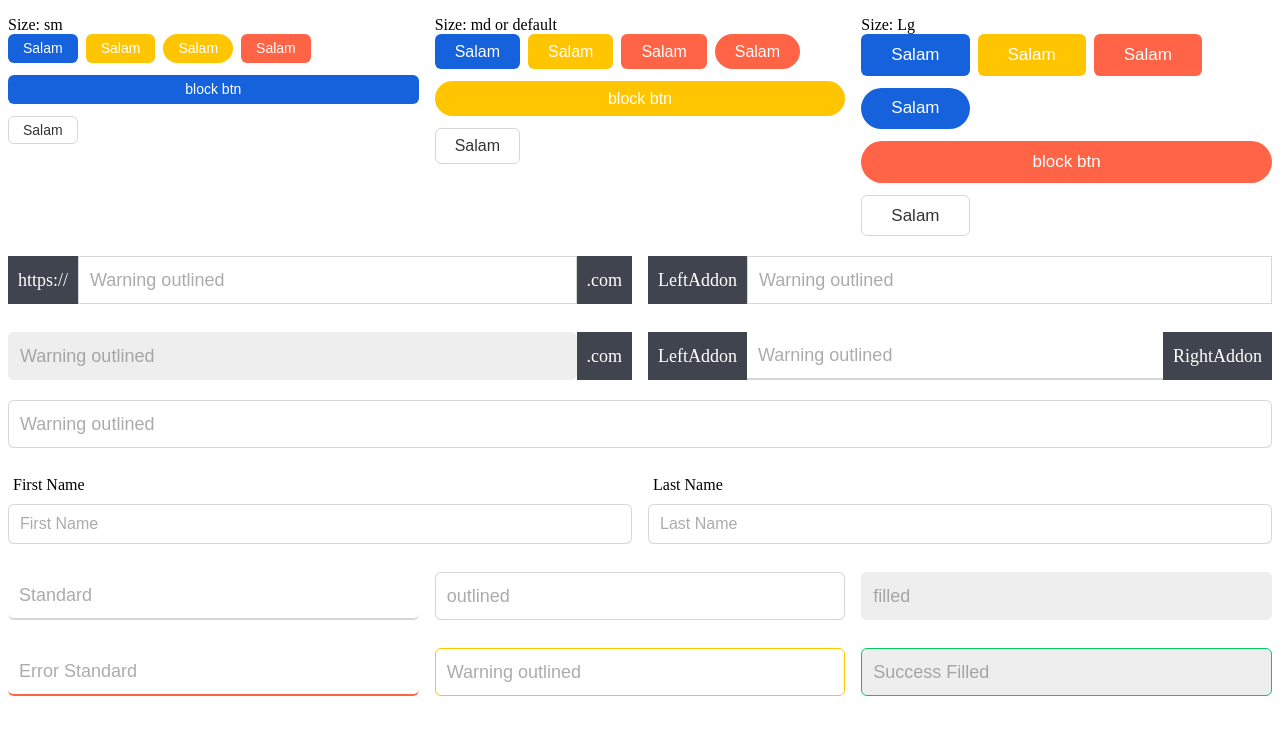
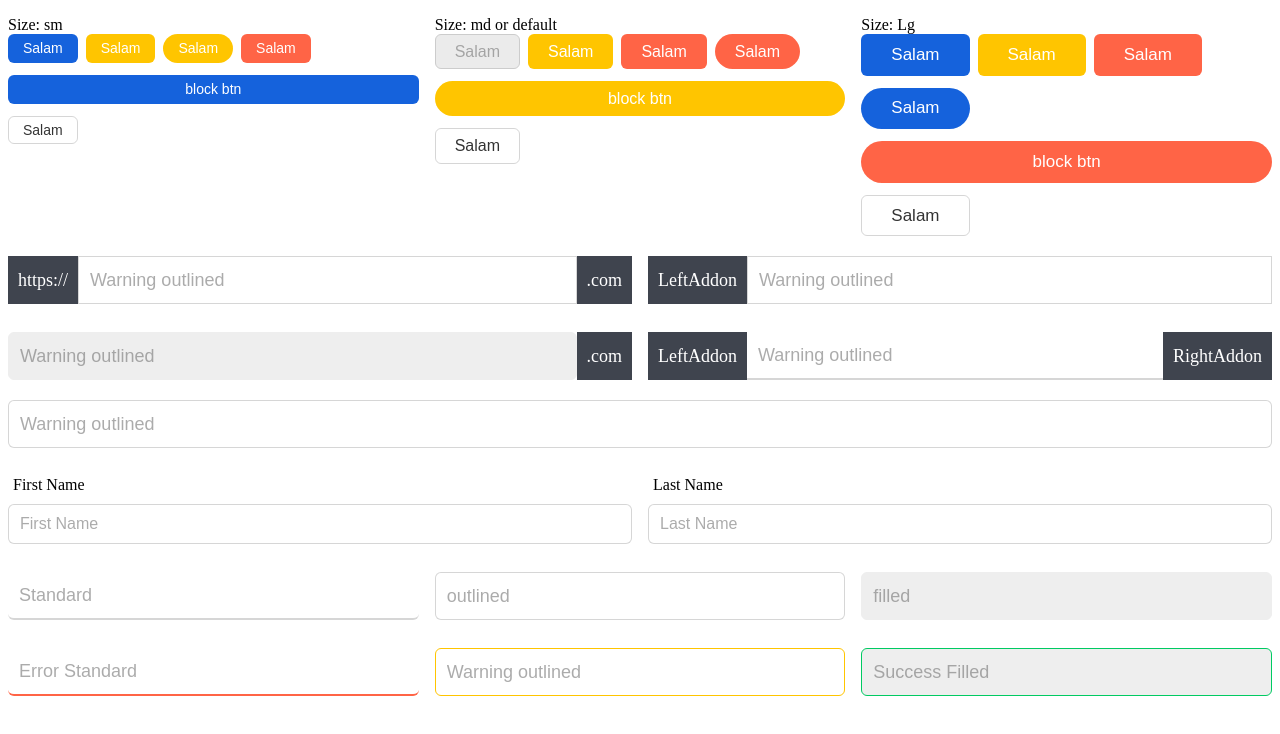
Before and after one commit to alirezatahani/React-Template, a React app: page / in a window 1280 px wide. Shown: the top 734 px of the page. Built offline with nearby package versions, Linux system fonts and the light colour scheme.

Commit message:
feature/add disabled property to button

```diff
--- a/src/components/button/content/button_types.d.ts
+++ b/src/components/button/content/button_types.d.ts
@@ -7,4 +7,5 @@ export type ButtonProps = {
   kind?: string;
   shape?: string;
   block?: boolean;
+  disabled?: boolean;
 };
--- a/src/components/button/styles/Button.styles.ts
+++ b/src/components/button/styles/Button.styles.ts
@@ -31,6 +31,18 @@ export const StyledButton = styled.button<ButtonProps>`
     shape === 'round' ? theme.borderRadiusRound : theme.borderRadius};
   transition: all 200ms linear;
 
+  &[disabled] {
+    color: rgba(0, 0, 0, 0.3);
+    border-color: #ccc;
+    background: rgba(0, 0, 0, 0.08);
+    text-shadow: none;
+    box-shadow: none;
+    cursor: not-allowed;
+  }
+  &[disabled]:hover {
+    border-color: #ccc;
+  }
+
   &:hover {
     transition: all 200ms linear;
     color: ${({ theme, kind }) =>
--- a/src/index.tsx
+++ b/src/index.tsx
@@ -41,7 +41,7 @@ const App: React.FC = () => {
           <Col span={4}>
             Size: md or default
             <div>
-              <Button kind="primary" size="md">
+              <Button disabled kind="primary" size="md">
                 Salam
               </Button>
               <Button kind="warning" size="md">
```
